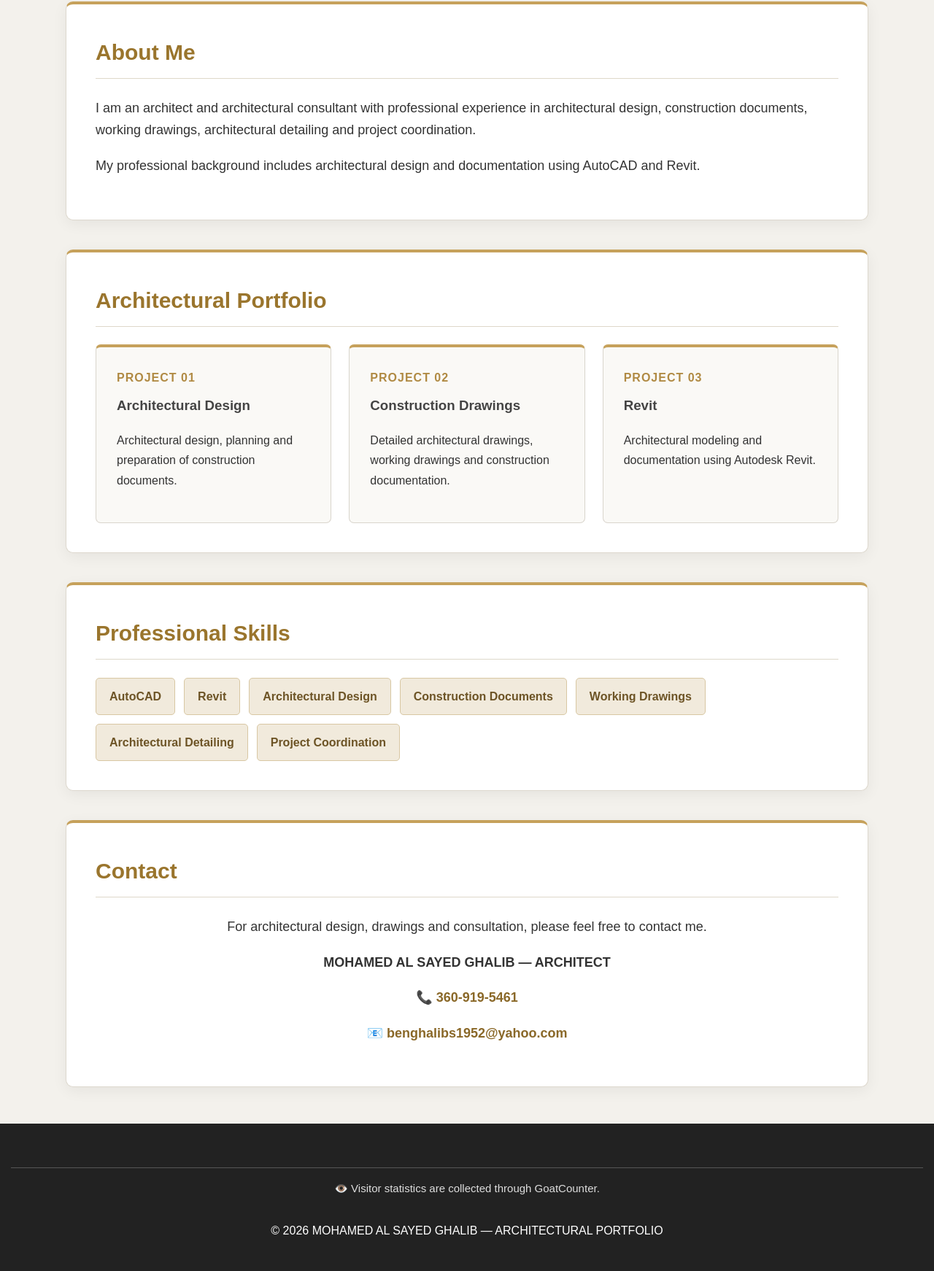
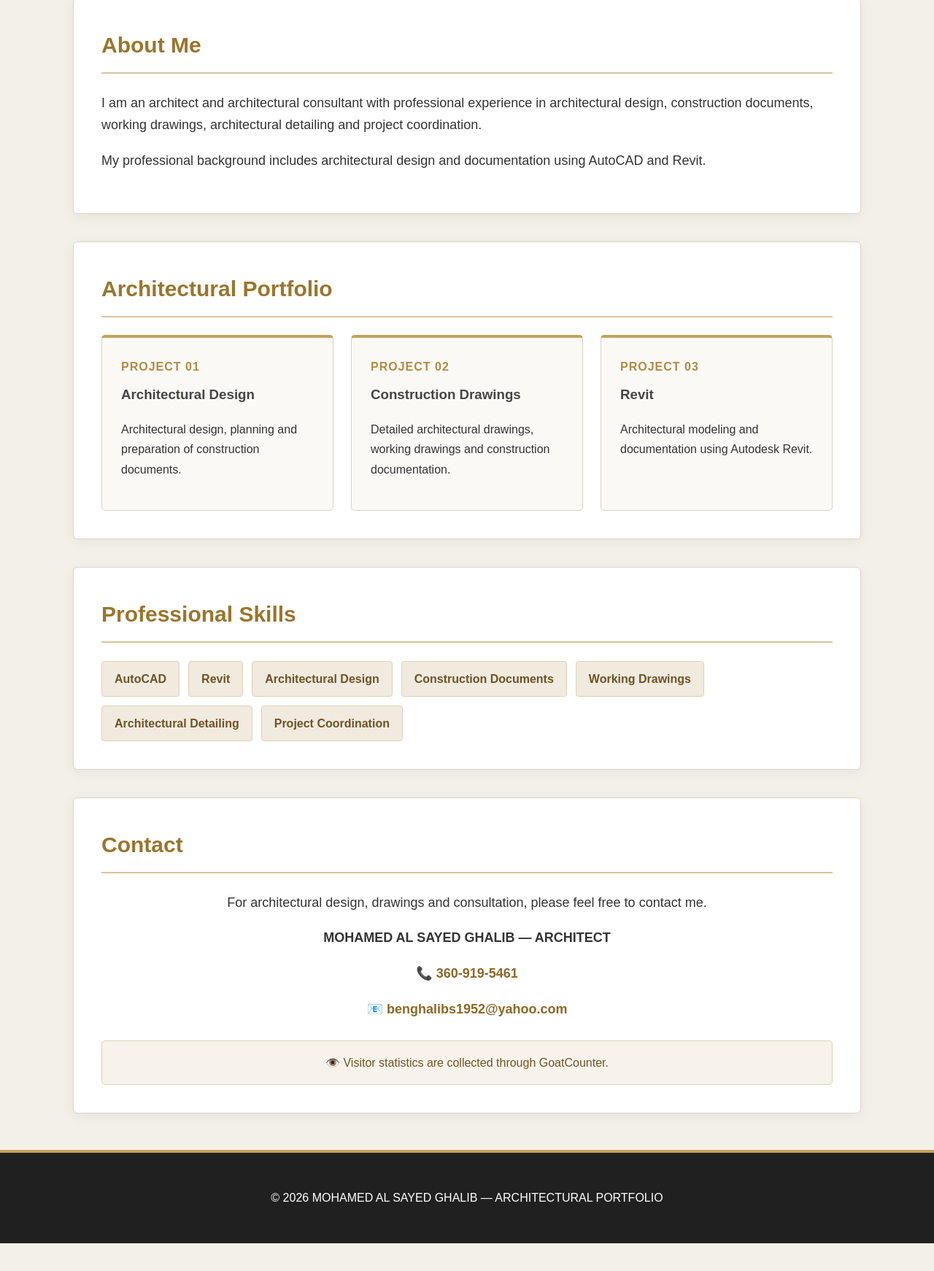
Before and after one commit to MohamedAliArchitect/mohamedaliarchitect.github.io, a plain HTML site: page index.html in a window 1280 px wide. Shown: the part 464-2206 px from the top of the page at 73% size. After the commit the page ends 2168 px from the top, so only its background shows below. Drawn offline with Linux system fonts and the light colour scheme.

Commit message:
Update architect name and website design
Updated styles for various elements, adjusted margins, paddings, and colors. Added visitor statistics box and modified footer text.

```diff
--- a/index.html
+++ b/index.html
@@ -11,66 +11,67 @@
   box-sizing: border-box;
 }
 
+html {
+  scroll-behavior: smooth;
+}
+
 body {
   margin: 0;
   font-family: Arial, Helvetica, sans-serif;
-  background: #f3f1ec;
+  background: #f3f0e8;
   color: #333;
   line-height: 1.7;
 }
 
 header {
-  background: linear-gradient(135deg, #1d1d1d, #3d3d3d);
+  background: linear-gradient(135deg, #1e1e1e, #3b3b3b);
   color: white;
   text-align: center;
-  padding: 85px 20px 75px;
-  border-bottom: 5px solid #c6a15b;
+  padding: 80px 20px;
+  border-bottom: 4px solid #c6a15b;
 }
 
 header h1 {
   margin: 0;
   font-size: 42px;
   letter-spacing: 2px;
-  font-weight: 700;
+  font-weight: 600;
 }
 
 header p {
   font-size: 19px;
   margin: 18px auto 28px;
   max-width: 850px;
-  color: #eeeeee;
+  color: #e8e3d8;
 }
 
 button {
   background: #c6a15b;
   color: white;
-  border: 2px solid #d8bd82;
+  border: 1px solid #d8bd82;
   padding: 12px 28px;
-  border-radius: 5px;
+  border-radius: 4px;
   font-size: 16px;
   cursor: pointer;
-  transition: 0.3s;
 }
 
 button:hover {
   background: #a98543;
-  transform: translateY(-2px);
 }
 
 nav {
   background: #ffffff;
   text-align: center;
   padding: 18px 10px;
-  border-bottom: 1px solid #d8d4cc;
+  border-bottom: 1px solid #d8d3c8;
   box-shadow: 0 2px 8px rgba(0,0,0,0.04);
 }
 
 nav a {
   color: #444;
   text-decoration: none;
-  margin: 0 18px;
+  margin: 0 16px;
   font-weight: bold;
-  transition: 0.3s;
 }
 
 nav a:hover {
@@ -78,42 +79,25 @@ nav a:hover {
 }
 
 section {
-  max-width: 1100px;
-  margin: 40px auto;
-  padding: 40px;
+  max-width: 1080px;
+  margin: 38px auto;
+  padding: 38px;
   background: white;
-  border: 1px solid #ddd8ce;
-  border-top: 4px solid #c6a15b;
-  border-radius: 10px;
-  box-shadow: 0 5px 20px rgba(0,0,0,0.06);
+  border: 1px solid #ddd6c8;
+  border-radius: 6px;
+  box-shadow: 0 4px 18px rgba(0,0,0,0.06);
 }
 
 h2 {
   color: #9a752d;
   font-size: 30px;
   margin-top: 0;
-  border-bottom: 1px solid #ded8ca;
-  padding-bottom: 10px;
+  padding-bottom: 12px;
+  border-bottom: 2px solid #d8c39a;
 }
 
 .about-text {
   font-size: 18px;
-}
-
-.skills {
-  display: flex;
-  flex-wrap: wrap;
-  gap: 12px;
-  margin-top: 25px;
-}
-
-.skill {
-  background: #f1eadc;
-  color: #6d5426;
-  padding: 11px 18px;
-  border: 1px solid #d8c7a3;
-  border-radius: 5px;
-  font-weight: bold;
 }
 
 .projects {
@@ -123,17 +107,17 @@ h2 {
 }
 
 .project {
-  border: 1px solid #d9d5cc;
+  border: 1px solid #d8d3c8;
   border-top: 4px solid #c6a15b;
-  border-radius: 7px;
-  padding: 28px;
+  border-radius: 5px;
+  padding: 26px;
   background: #faf9f6;
-  transition: 0.3s;
+  transition: transform 0.2s, box-shadow 0.2s;
 }
 
 .project:hover {
-  transform: translateY(-5px);
-  box-shadow: 0 8px 20px rgba(0,0,0,0.08);
+  transform: translateY(-4px);
+  box-shadow: 0 8px 18px rgba(0,0,0,0.08);
 }
 
 .project h3 {
@@ -147,13 +131,29 @@ h2 {
   letter-spacing: 1px;
 }
 
+.skills {
+  display: flex;
+  flex-wrap: wrap;
+  gap: 12px;
+  margin-top: 20px;
+}
+
+.skill {
+  background: #f0eadf;
+  color: #6d5426;
+  padding: 10px 17px;
+  border: 1px solid #dfd1b5;
+  border-radius: 4px;
+  font-weight: bold;
+}
+
 .contact-box {
   text-align: center;
   font-size: 18px;
 }
 
 .contact-box a {
-  color: #8a6828;
+  color: #8b6828;
   text-decoration: none;
   font-weight: bold;
 }
@@ -162,27 +162,34 @@ h2 {
   text-decoration: underline;
 }
 
-.visitor-counter {
+.visitor-box {
+  margin-top: 28px;
+  padding: 16px;
+  background: #f7f3ea;
+  border: 1px solid #dfd1b5;
+  border-radius: 5px;
   text-align: center;
-  margin-top: 30px;
-  padding: 15px;
-  border-top: 1px solid #555;
-  color: #dddddd;
-  font-size: 15px;
+  color: #6d5426;
+  font-size: 16px;
 }
 
 footer {
-  background: #222;
+  background: #202020;
   color: white;
   text-align: center;
-  padding: 30px 15px;
+  padding: 32px 15px;
   margin-top: 50px;
+  border-top: 4px solid #c6a15b;
 }
 
 @media (max-width: 600px) {
 
+  header {
+    padding: 60px 15px;
+  }
+
   header h1 {
-    font-size: 29px;
+    font-size: 28px;
     letter-spacing: 1px;
   }
 
@@ -191,8 +198,8 @@ footer {
   }
 
   section {
-    margin: 22px 12px;
-    padding: 28px 20px;
+    margin: 20px 12px;
+    padding: 25px 20px;
   }
 
   nav a {
@@ -220,12 +227,10 @@ Architectural Design • Construction Documents • AutoCAD • Revit
 </header>
 
 <nav>
-
 <a href="#about" id="navAbout">About</a>
 <a href="#portfolio" id="navPortfolio">Portfolio</a>
 <a href="#skills" id="navSkills">Skills</a>
 <a href="#contact" id="navContact">Contact</a>
-
 </nav>
 
 <section id="about">
@@ -323,7 +328,7 @@ For architectural design, drawings and consultation, please feel free to contact
 </p>
 
 <p>
-<strong id="contactName">MOHAMED AL SAYED GHALIB — ARCHITECT</strong>
+<strong>MOHAMED AL SAYED GHALIB — ARCHITECT</strong>
 </p>
 
 <p>
@@ -333,23 +338,22 @@ For architectural design, drawings and consultation, please feel free to contact
 </p>
 
 <p>
-📧
-<a href="mailto:benghalibs1952@yahoo.com">
+📧 <a href="mailto:benghalibs1952@yahoo.com">
 benghalibs1952@yahoo.com
 </a>
 </p>
+
+<div class="visitor-box">
+👁️ <span id="visitorText">
+Visitor statistics are collected through GoatCounter.
+</span>
+</div>
 
 </div>
 
 </section>
 
 <footer>
-
-<div class="visitor-counter">
-👁️ <span id="visitorText">
-Visitor statistics are collected through GoatCounter.
-</span>
-</div>
 
 <p id="footerText">
 © 2026 MOHAMED AL SAYED GHALIB — ARCHITECTURAL PORTFOLIO
@@ -430,14 +434,11 @@ function changeLanguage() {
     document.getElementById("contactText").innerText =
       "للاستفسار عن التصميم المعماري أو الرسومات أو الاستشارات، يسعدني التواصل معكم.";
 
-    document.getElementById("contactName").innerText =
-      "محمد السيد غالب — مهندس معماري";
-
     document.getElementById("visitorText").innerText =
-      "يتم جمع إحصاءات الزوار من خلال GoatCounter.";
+      "يتم تسجيل إحصائيات زوار الموقع بواسطة GoatCounter.";
 
     document.getElementById("footerText").innerText =
-      "© 2026 محمد السيد غالب — ملف الأعمال المعماري";
+      "© 2026 محمد السيد غالب — مهندس معماري";
 
   } else {
 
@@ -504,15 +505,14 @@ function changeLanguage() {
     document.getElementById("contactText").innerText =
       "For architectural design, drawings and consultation, please feel free to contact me.";
 
-    document.getElementById("contactName").innerText =
-      "MOHAMED AL SAYED GHALIB — ARCHITECT";
-
     document.getElementById("visitorText").innerText =
       "Visitor statistics are collected through GoatCounter.";
 
     document.getElementById("footerText").innerText =
       "© 2026 MOHAMED AL SAYED GHALIB — ARCHITECTURAL PORTFOLIO";
+
   }
+
 }
 
 </script>
```
